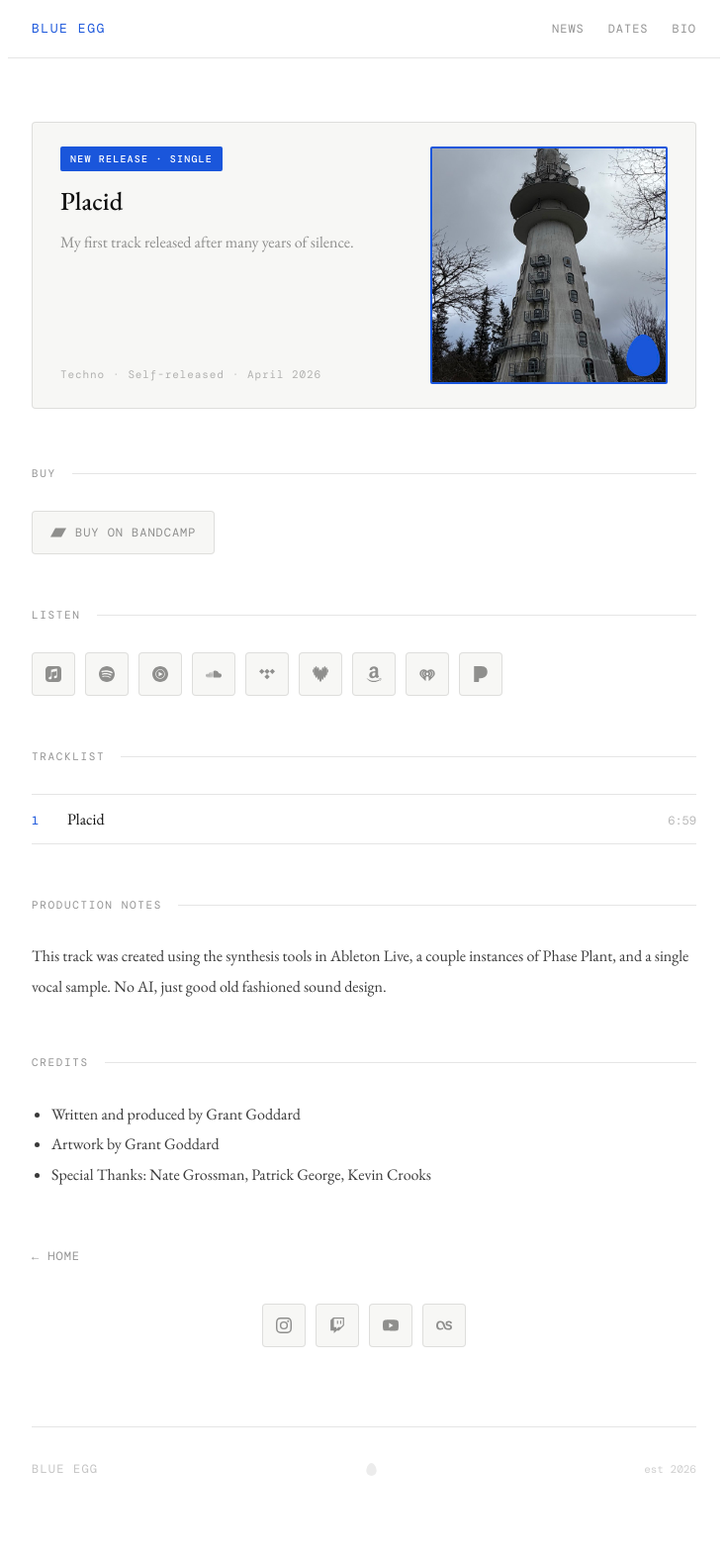
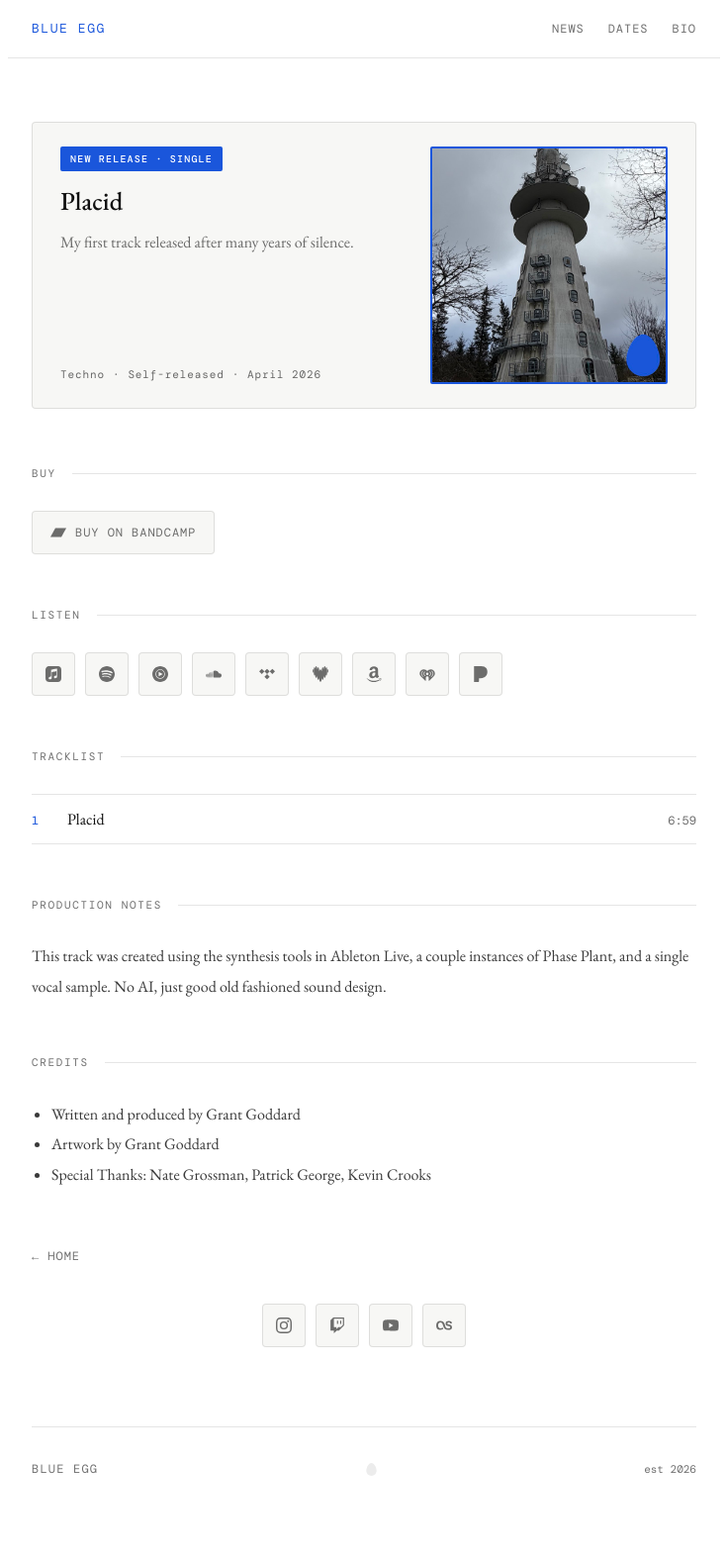
Before and after one commit to grgg/blueegg, a Jekyll site: the page built from _posts/2026-04-17-placid.md, in a window 1280 px wide. Shown: the whole page at 99% size, without its empty margins (272-1007 px from the left). Built offline with Jekyll 4.4.1, drawn with Linux system fonts in a browser that asks for light colours.

Commit message:
Improve accessibility: WCAG AA contrast, headings, skip-link
- Contrast: retune --muted and --text-faint* tokens in both light and
  dark so every text element clears WCAG AA (4.5:1), measured on its
  actual background. Light and dark land at matching ratios to stay
  perceptually paired.
- Headings: wrap hero logo in <h1>, section labels become <h2>, homepage
  release titles become <h3> links, giving each page a real outline.
- Skip-link: add "Skip to content" as the first focusable element and
  wrap page content in <main id="main"> for keyboard/AT users.
- Keyboard parity: streaming icons now show their name tooltip and an
  accent focus ring on :focus-visible, matching the hover behavior.
- Balance the brand egg divider against the now-darker icons.
- Update CLAUDE.md with the new token values and a11y patterns.

Co-Authored-By: Claude Opus 4.8 <noreply@anthropic.com>

```diff
--- a/_includes/release-box.html
+++ b/_includes/release-box.html
@@ -10,7 +10,7 @@
   <div class="news-inner">
     <div class="news-content">
       <span class="news-tag">{{ include.post.tag | default: "New Release" }}{% if include.post.type %} &middot; {{ include.post.type }}{% endif %}</span>
-      <a class="news-title" href="{{ include.post.url | relative_url }}">{{ include.post.title }}</a>
+      <h3 class="news-title-h"><a class="news-title" href="{{ include.post.url | relative_url }}">{{ include.post.title }}</a></h3>
       {% if include.post.excerpt %}<p class="news-body">{{ include.post.excerpt | strip_html | normalize_whitespace }}</p>{% endif %}
       <div class="news-actions">
         {% if include.post.bandcamp %}<a class="buy-btn" href="{{ include.post.bandcamp }}"><svg class="buy-icon"><use href="#ic-bandcamp"/></svg>Buy on Bandcamp</a>{% endif %}
--- a/_layouts/default.html
+++ b/_layouts/default.html
@@ -80,6 +80,7 @@
 <link rel="stylesheet" href="{{ '/assets/css/style.css' | relative_url }}">
 </head>
 <body>
+<a class="skip-link" href="#main">Skip to content</a>
 {% include service-icons.svg %}
 <div class="site">
 
@@ -92,7 +93,9 @@
     </div>
   </nav>
 
+  <main id="main" tabindex="-1">
   {{ content }}
+  </main>
 
   <footer role="contentinfo">
     <div class="footer-name">Blue Egg</div>
--- a/_layouts/release.html
+++ b/_layouts/release.html
@@ -25,14 +25,14 @@ layout: default
 
   {% if page.bandcamp %}
   <div class="release-section">
-    <div class="section-header"><span class="section-label">Buy</span><span class="section-line"></span></div>
+    <div class="section-header"><h2 class="section-label">Buy</h2><span class="section-line"></span></div>
     <a class="buy-btn" href="{{ page.bandcamp }}"><svg class="buy-icon"><use href="#ic-bandcamp"/></svg>Buy on Bandcamp</a>
   </div>
   {% endif %}
 
   {% if page.apple or page.spotify or page.amazon or page.youtube or page.pandora or page.soundcloud or page.iheart or page.deezer or page.tidal %}
   <div class="release-section">
-    <div class="section-header"><span class="section-label">Listen</span><span class="section-line"></span></div>
+    <div class="section-header"><h2 class="section-label">Listen</h2><span class="section-line"></span></div>
     <div class="listen-row">
       {% if page.apple %}<a class="listen-link" href="{{ page.apple }}" aria-label="Apple Music"><svg class="listen-icon"><use href="#ic-apple"/></svg></a>{% endif %}
       {% if page.spotify %}<a class="listen-link" href="{{ page.spotify }}" aria-label="Spotify"><svg class="listen-icon"><use href="#ic-spotify"/></svg></a>{% endif %}
@@ -49,7 +49,7 @@ layout: default
 
   {% if page.tracklist %}
   <div class="release-section">
-    <div class="section-header"><span class="section-label">Tracklist</span><span class="section-line"></span></div>
+    <div class="section-header"><h2 class="section-label">Tracklist</h2><span class="section-line"></span></div>
     <ul class="tracklist">
       {% for track in page.tracklist %}
       <li><span class="track-num">{{ forloop.index }}</span><span>{{ track.title }}</span>{% if track.duration %}<span class="track-dur">{{ track.duration }}</span>{% endif %}</li>
@@ -60,14 +60,14 @@ layout: default
 
   {% if page.production_notes %}
   <div class="release-section">
-    <div class="section-header"><span class="section-label">Production Notes</span><span class="section-line"></span></div>
+    <div class="section-header"><h2 class="section-label">Production Notes</h2><span class="section-line"></span></div>
     <div class="liner-body">{{ page.production_notes | markdownify }}</div>
   </div>
   {% endif %}
 
   {% if page.credits %}
   <div class="release-section">
-    <div class="section-header"><span class="section-label">Credits</span><span class="section-line"></span></div>
+    <div class="section-header"><h2 class="section-label">Credits</h2><span class="section-line"></span></div>
     <div class="liner-body">{{ page.credits | markdownify }}</div>
   </div>
   {% endif %}
--- a/assets/css/style.css
+++ b/assets/css/style.css
@@ -11,17 +11,17 @@
   --surface: #f7f7f5;
   --border: rgba(0,0,0,0.1);
   --text: #0f0f0f;
-  --muted: rgba(15,15,15,0.45);
+  --muted: rgba(15,15,15,0.6);
   --accent: #1a56db;
   --mono: 'DM Mono', monospace;
   --serif: 'EB Garamond', serif;
   --logo-text: #0f0f0f;
   --nav-bg: rgba(255,255,255,0.92);
   --text-strong: rgba(15,15,15,0.82);
-  --text-faint: rgba(15,15,15,0.3);
-  --text-fainter: rgba(15,15,15,0.25);
-  --text-faintest: rgba(15,15,15,0.2);
-  --egg-divider: rgba(0,0,0,0.3);
+  --text-faint: rgba(15,15,15,0.62);
+  --text-fainter: rgba(15,15,15,0.6);
+  --text-faintest: rgba(15,15,15,0.6);
+  --egg-divider: rgba(0,0,0,0.42);
   --accent-underline: rgba(26,86,219,0.3);
   --accent-hover-border: rgba(26,86,219,0.4);
   --accent-hover-bg: rgba(26,86,219,0.04);
@@ -40,15 +40,15 @@
     --surface: #16181f;
     --border: rgba(255,255,255,0.12);
     --text: #e8e8ea;
-    --muted: rgba(232,232,234,0.5);
+    --muted: rgba(232,232,234,0.53);
     --accent: #5b8def;
     --logo-text: #e8e8ea;
     --nav-bg: rgba(13,15,20,0.92);
     --text-strong: rgba(232,232,234,0.85);
-    --text-faint: rgba(232,232,234,0.4);
-    --text-fainter: rgba(232,232,234,0.35);
-    --text-faintest: rgba(232,232,234,0.3);
-    --egg-divider: rgba(255,255,255,0.35);
+    --text-faint: rgba(232,232,234,0.55);
+    --text-fainter: rgba(232,232,234,0.53);
+    --text-faintest: rgba(232,232,234,0.53);
+    --egg-divider: rgba(255,255,255,0.45);
     --accent-underline: rgba(91,141,239,0.4);
     --accent-hover-border: rgba(91,141,239,0.5);
     --accent-hover-bg: rgba(91,141,239,0.08);
@@ -58,6 +58,14 @@
 body { background: var(--bg); color: var(--text); font-family: var(--serif); min-height: 100vh; font-size: 16px; line-height: 1.7; }
 .site { max-width: 720px; margin: 0 auto; padding: 0 24px 80px; }
 
+/* Skip-link — hidden off-screen until a keyboard user tabs to it, then it
+   appears top-left so they can jump past the nav to the content in one keystroke.
+   Uses text-on-bg (inverted) so it stays high-contrast in both color schemes. */
+.skip-link { position: absolute; left: -9999px; top: 0; z-index: 999; background: var(--text); color: var(--bg); font-family: var(--mono); font-size: 12px; letter-spacing: 0.08em; text-transform: uppercase; padding: 10px 16px; border-radius: 0 0 4px 0; text-decoration: none; }
+.skip-link:focus { left: 0; }
+main { display: block; scroll-margin-top: 72px; }
+main:focus { outline: none; }
+
 nav { display: flex; justify-content: space-between; align-items: center; padding: 18px 24px; border-bottom: 1px solid var(--border); margin-bottom: 64px; position: sticky; top: 0; background: var(--nav-bg); backdrop-filter: blur(8px); -webkit-backdrop-filter: blur(8px); z-index: 100; margin-left: -24px; margin-right: -24px; }
 .nav-name { font-family: var(--mono); font-size: 13px; letter-spacing: 0.12em; color: var(--accent); text-transform: uppercase; text-decoration: none; }
 .nav-links { display: flex; gap: 24px; }
@@ -65,6 +73,9 @@ nav { display: flex; justify-content: space-between; align-items: center; paddin
 .nav-links a:hover { color: var(--text); }
 
 .hero { margin-bottom: 32px; display: flex; justify-content: center; }
+/* the hero logo is wrapped in an <h1> for document structure; it must span the
+   full width and re-center the SVG, otherwise the logo shrinks to content width. */
+.hero-h1 { width: 100%; margin: 0; display: flex; justify-content: center; }
 .hero-logo { width: 100%; max-width: 660px; display: block; }
 
 .hero-links { margin-bottom: 64px; }
@@ -72,7 +83,9 @@ nav { display: flex; justify-content: space-between; align-items: center; paddin
 
 section { margin-bottom: 72px; scroll-margin-top: 72px; }
 .section-header { display: flex; align-items: center; gap: 16px; margin-bottom: 28px; }
-.section-label { font-family: var(--mono); font-size: 11px; letter-spacing: 0.15em; color: var(--muted); text-transform: uppercase; white-space: nowrap; }
+/* section labels are <h2> headings for document structure; reset the default
+   heading weight so DM Mono stays at its regular 400 (no synthetic bold). */
+.section-label { font-family: var(--mono); font-size: 11px; font-weight: 400; letter-spacing: 0.15em; color: var(--muted); text-transform: uppercase; white-space: nowrap; }
 .section-line { flex: 1; height: 0; border-top: 1px solid var(--border); }
 
 .bio-inner { display: grid; grid-template-columns: 1fr 220px; gap: 32px; align-items: start; }
@@ -165,6 +178,9 @@ section { margin-bottom: 72px; scroll-margin-top: 72px; }
    reads the existing aria-label, so there's no extra markup and it stays accessible */
 .listen-link::after { content: attr(aria-label); position: absolute; bottom: calc(100% + 8px); left: 50%; transform: translateX(-50%) translateY(3px); background: var(--text); color: var(--bg); font-family: var(--mono); font-size: 10px; letter-spacing: 0.06em; white-space: nowrap; padding: 5px 8px; border-radius: 3px; opacity: 0; visibility: hidden; pointer-events: none; transition: opacity .18s, transform .18s, visibility .18s; z-index: 50; }
 .listen-link:hover::after { opacity: 1; visibility: visible; transform: translateX(-50%) translateY(0); }
+/* keyboard parity: tabbing to an icon shows the same tooltip the mouse gets, plus a focus ring */
+.listen-link:focus-visible::after { opacity: 1; visibility: visible; transform: translateX(-50%) translateY(0); }
+.listen-link:focus-visible { outline: 2px solid var(--accent); outline-offset: 2px; }
 
 /* ===========================================================
    RELEASE PAGE + streaming-link components (new in Jekyll)
```
Also changed, not shown: CLAUDE.md (+35 -12 lines), index.html (+5 -3 lines).
